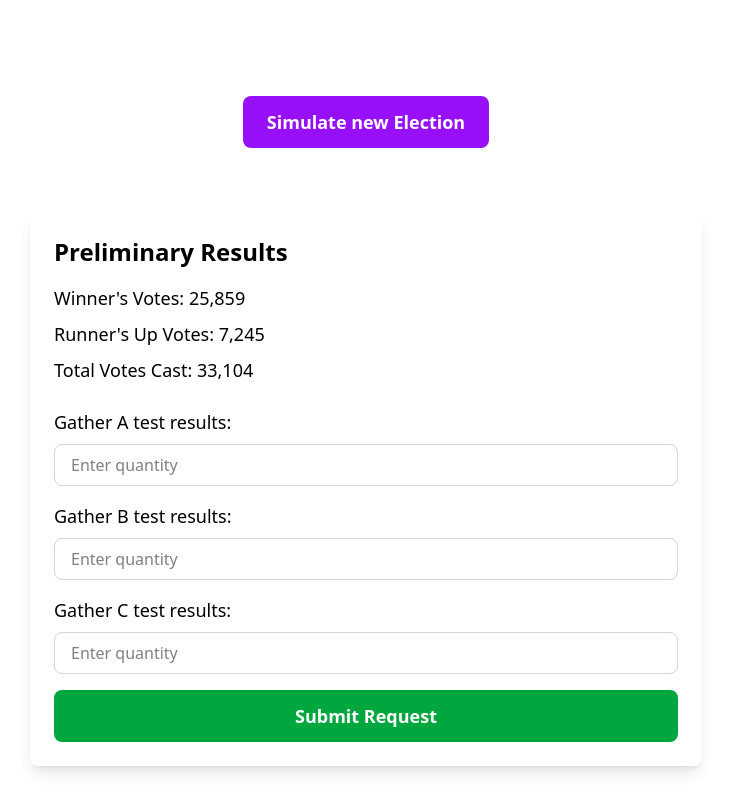
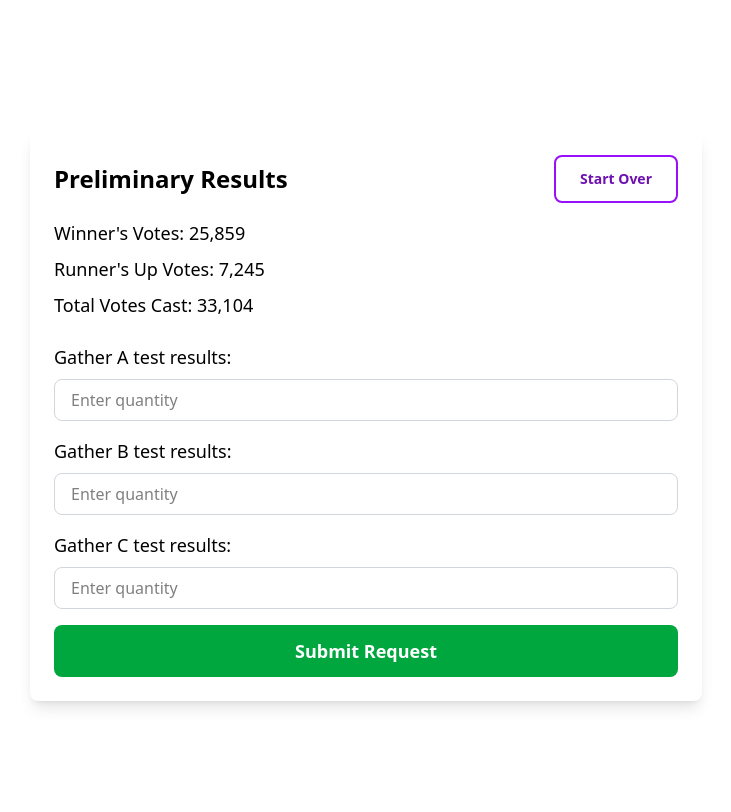
Before and after one commit to dsernst/simulate-corrupted-election, a Next.js app: page / in a window 1280 px wide. Both pictures are taken after a click on the button "Simulate new Election". Shown: the top 812 px of the page, without its empty margins (274-1005 px from the left). Built offline with nearby package versions, Linux system fonts and the light colour scheme.

Commit message:
Make 'Start Over' button less prominent

```diff
--- a/app/components/Button.tsx
+++ b/app/components/Button.tsx
@@ -1,8 +1,9 @@
 interface ButtonProps {
   onClick: () => void
   children: React.ReactNode
-  variant?: 'primary' | 'success'
+  variant?: 'primary' | 'success' | 'outline'
   fullWidth?: boolean
+  className?: string
 }
 
 export function Button({
@@ -10,19 +11,22 @@ export function Button({
   children,
   variant = 'primary',
   fullWidth = false,
+  className = '',
 }: ButtonProps) {
   const baseClasses =
-    'px-6 py-3 text-white rounded-lg transition-colors text-lg font-semibold cursor-pointer'
+    'px-6 py-3 rounded-lg transition-colors text-lg font-semibold cursor-pointer'
   const variantClasses = {
-    primary: 'bg-purple-600 hover:bg-purple-700',
-    success: 'bg-green-600 hover:bg-green-700',
+    primary: 'bg-purple-600 hover:bg-purple-700 text-white',
+    success: 'bg-green-600 hover:bg-green-700 text-white',
+    outline:
+      'bg-white text-purple-800 border-2 border-purple-600 hover:bg-purple-50',
   }
   const widthClass = fullWidth ? 'w-full' : ''
 
   return (
     <button
       onClick={onClick}
-      className={`${baseClasses} ${variantClasses[variant]} ${widthClass}`}
+      className={`${baseClasses} ${variantClasses[variant]} ${widthClass} ${className}`}
     >
       {children}
     </button>
--- a/app/page.tsx
+++ b/app/page.tsx
@@ -46,11 +46,20 @@ export default function Home() {
 
   return (
     <main className="flex min-h-screen flex-col items-center justify-center p-24 gap-8">
-      <Button onClick={handleSimulate}>Simulate new Election</Button>
-
-      {showSimulation && (
+      {!showSimulation ? (
+        <Button onClick={handleSimulate}>Simulate new Election</Button>
+      ) : (
         <div className="mt-8 p-6 bg-white shadow-lg rounded-lg w-full max-w-2xl">
-          <h2 className="text-2xl font-bold mb-4">Preliminary Results</h2>
+          <div className="flex justify-between items-center mb-4">
+            <h2 className="text-2xl font-bold">Preliminary Results</h2>
+            <Button
+              onClick={handleSimulate}
+              variant="outline"
+              className="text-sm py-2 px-4"
+            >
+              Start Over
+            </Button>
+          </div>
           <div className="space-y-2 mb-6">
             <p className="text-lg">
               Winner&apos;s Votes:{' '}
```
